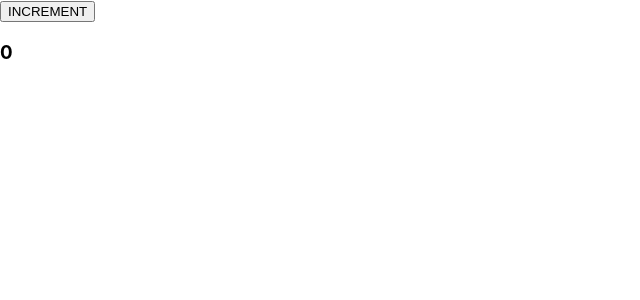
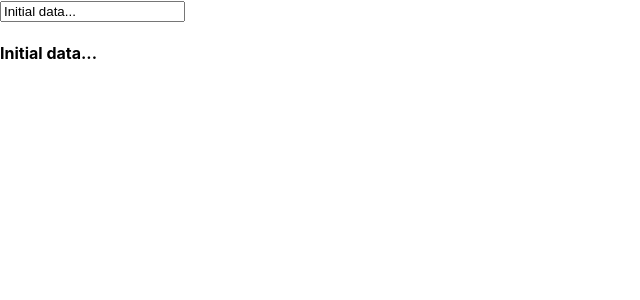
Before and after one commit to gustavopinho/curso-react-redux, a React (Create React App) app in the folder aula-01/my-app/: page / in a window 1280 px wide. Shown: the top 300 px of the page, without its empty margins (0-640 px from the left). Built offline with nearby package versions, Linux system fonts and the light colour scheme.

Commit message:
Formulários

```diff
--- a/aula-01/my-app/src/App.js
+++ b/aula-01/my-app/src/App.js
@@ -6,59 +6,21 @@ class App extends React.Component {
     super();
 
     this.state = {
-      data: 0
+      data: 'Initial data...'
     };
 
-    this.setNewNumber = this.setNewNumber.bind(this);
+    this.updateStatus = this.updateStatus.bind(this);
   }
 
-  setNewNumber () {
-    this.setState({data: this.state.data + 1 });
+  updateStatus (event) {
+    this.setState({ data: event.target.value });
   }
 
   render() {
     return (
       <div>
-        <button onClick = {this.setNewNumber}>INCREMENT</button>
-        <Content myNumber = {this.state.data} />
-      </div>
-    );
-  }
-}
-
-class Content extends React.Component {
-  componentWillMount () {
-    console.log('Component WILL MOUNT!');
-  }
-
-  componentDidMount () {
-    console.log('Component DID MOUNT!');
-  }
-
-  componentWillReceiveProps(newProps) {
-    console.log('Component WILL RECIEVE PROPS!');
-  }
-
-  shouldComponentUpdate(newProps, newState) {
-    return true;
-  }
-
-  componentWillUpdate(nextProps, nextState) {
-    console.log('Component WILL UPDATE!');
-  }
-
-  componentDidUpdate(prevProps, prevState) {
-    console.log('Component DID UPDATE!');
-  }
-
-  componentWillUnmount() {
-    console.log('Component WILL UNMOUNT!');
-  }
-
-  render() {
-    return (
-      <div>
-        <h3>{this.props.myNumber}</h3>
+        <input type="text" value={this.state.data} onChange = {this.updateStatus} />
+        <h4>{ this.state.data }</h4>
       </div>
     );
   }
--- a/aula-01/my-app/src/index.js
+++ b/aula-01/my-app/src/index.js
@@ -11,8 +11,6 @@ ReactDOM.render(
   document.getElementById('root')
 );
 
-setTimeout(() => { ReactDOM.unmountComponentAtNode(document.getElementById('root'));}, 10000);
-
 // If you want to start measuring performance in your app, pass a function
 // to log results (for example: reportWebVitals(console.log))
 // or send to an analytics endpoint. Learn more: https://bit.ly/CRA-vitals
```
Also changed, not shown: 1 other file (tests, documents, lock files or other folders).
